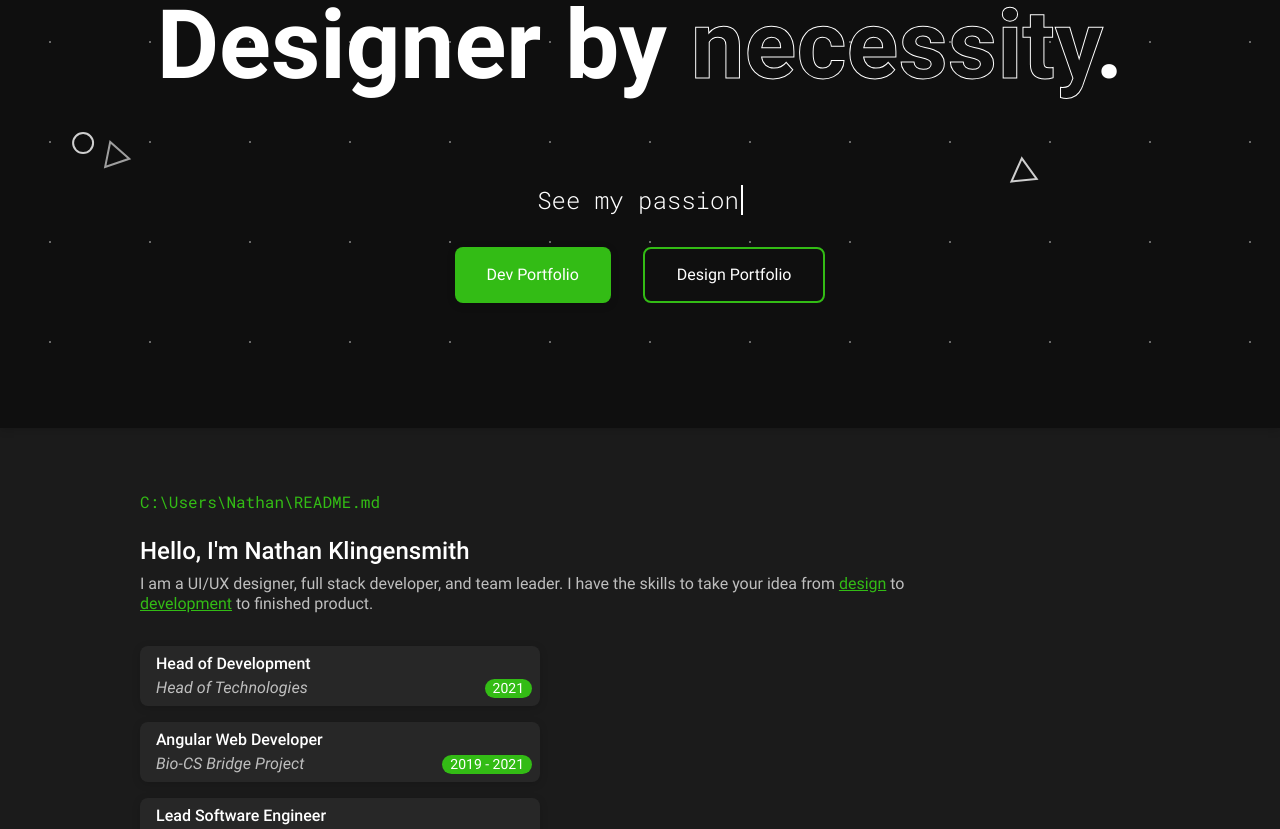
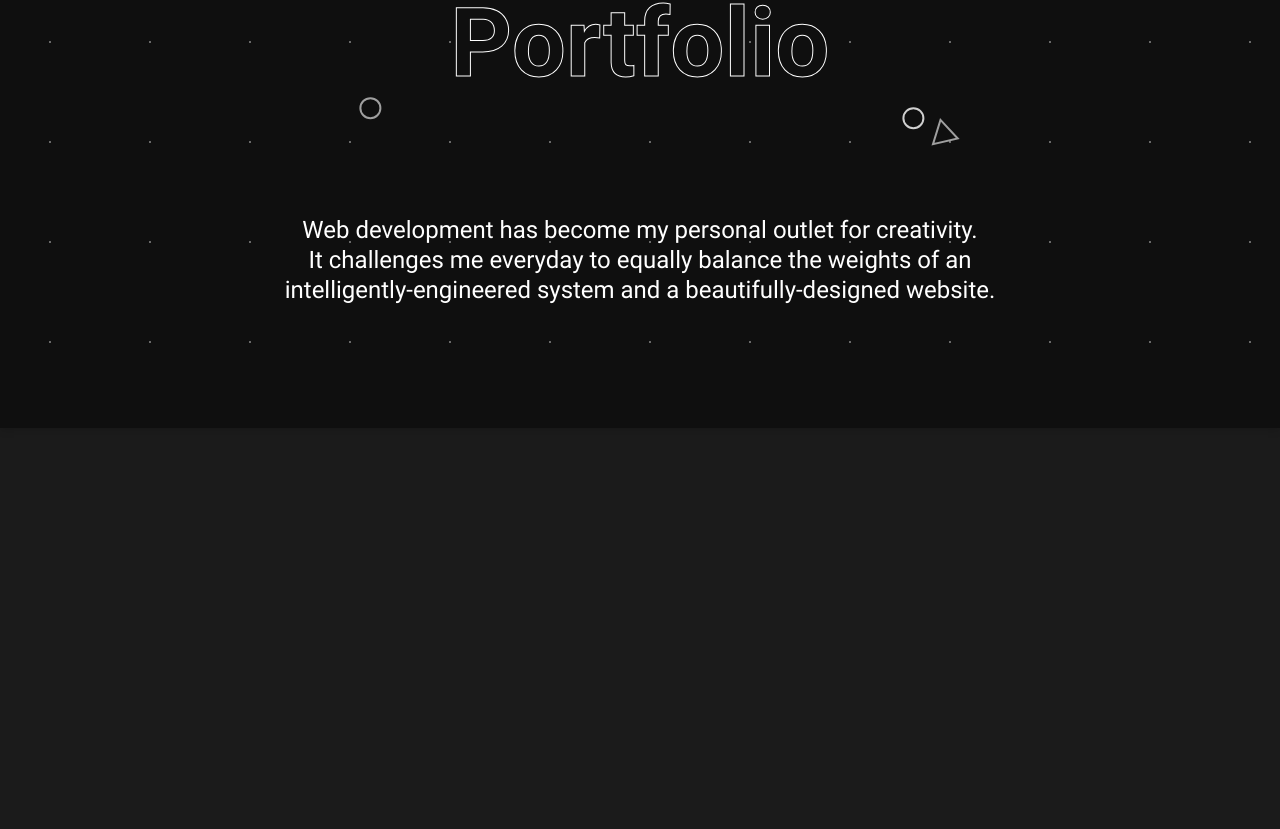
Before and after one commit to Paradoxdotexe/theNJK, a Vue app: page /development in a window 1280 px wide. Shown: the part 372-1201 px from the top of the page. After the commit the page ends 864 px from the top, so only its background shows below. Built offline with nearby package versions, Linux system fonts and the light colour scheme.

Commit message:
Add DesignPage and DevelopmentPage with banners

```diff
--- a/src/components/graphics/Graphics.vue
+++ b/src/components/graphics/Graphics.vue
@@ -10,11 +10,15 @@
 <script lang="ts">
 import { defineComponent, computed } from 'vue';
 import GraphicsHome from '@/components/graphics/GraphicsHome.vue';
+import GraphicsDevelopment from '@/components/graphics/GraphicsDevelopment.vue';
+import GraphicsDesign from '@/components/graphics/GraphicsDesign.vue';
 
 export default defineComponent({
   name: 'Icon',
   components: {
-    GraphicsHome
+    GraphicsHome,
+    GraphicsDevelopment,
+    GraphicsDesign
   },
   props: {
     name: {
--- /dev/null
+++ b/src/components/graphics/GraphicsDesign.vue
@@ -0,0 +1,18 @@
+<template>
+  <polygon id="Triangle" class="cls-1" points="847.11 324.79 839.92 349.15 864.61 343.2 847.11 324.79"/>
+  <circle id="Circle" class="cls-2" cx="865.42" cy="304.46" r="10"/>
+  <circle id="Circle-2" data-name="Circle" class="cls-3" cx="811.39" cy="97.14" r="10"/>
+  <polygon id="Triangle-2" data-name="Triangle" class="cls-2" points="401.65 77.44 384.38 58.81 376.88 83.08 401.65 77.44"/>
+  <polygon id="Triangle-3" data-name="Triangle" class="cls-1" points="345.8 317.32 335.44 340.51 360.7 337.89 345.8 317.32"/>
+  <circle id="Circle-3" data-name="Circle" class="cls-1" cx="357.3" cy="57.17" r="10"/>
+</template>
+
+<script>
+export default {
+  name: 'Graphics' + 'Design'
+};
+</script>
+
+<style lang="scss">
+  .cls-1,.cls-2,.cls-3{fill:none;stroke:#fff;stroke-miterlimit:10;stroke-width:2px;}.cls-1{opacity:0.8;}.cls-2{opacity:0.6;}.cls-3{opacity:0.6;}
+</style>
--- /dev/null
+++ b/src/components/graphics/GraphicsDevelopment.vue
@@ -0,0 +1,18 @@
+<template>
+  <polygon id="Triangle" class="cls-1" points="228.41 70.56 223.83 95.55 247.76 87.02 228.41 70.56"/>
+  <circle id="Circle" class="cls-2" cx="248.9" cy="50.44" r="10"/>
+  <circle id="Circle-2" data-name="Circle" class="cls-3" cx="330.39" cy="325.14" r="10"/>
+  <polygon id="Triangle-2" data-name="Triangle" class="cls-2" points="917.75 355.48 900.48 336.85 892.98 361.12 917.75 355.48"/>
+  <polygon id="Triangle-3" data-name="Triangle" class="cls-3" points="958.8 49.32 948.44 72.51 973.7 69.89 958.8 49.32"/>
+  <circle id="Circle-3" data-name="Circle" class="cls-1" cx="873.4" cy="335.21" r="10"/>
+</template>
+
+<script>
+export default {
+  name: 'Graphics' + 'Development'
+};
+</script>
+
+<style lang="scss">
+  .cls-1,.cls-2,.cls-3{fill:none;stroke:#fff;stroke-miterlimit:10;stroke-width:2px;}.cls-1{opacity:0.8;}.cls-2{opacity:0.6;}.cls-3{opacity:0.6;}
+</style>
--- a/src/data/roles.ts
+++ b/src/data/roles.ts
@@ -7,18 +7,13 @@ interface Role {
 const Roles: Role[] = [
   {
     title: 'Head of Development',
-    company: 'Head of Technologies',
+    company: 'Pallyt Technologies',
     years: 2021
   },
   {
     title: 'Angular Web Developer',
     company: 'Bio-CS Bridge Project',
     years: [2019, 2020, 2021]
-  },
-  {
-    title: 'Lead Software Engineer',
-    company: 'CS 3733 Software Engineering',
-    years: 2019
   },
   {
     title: 'Network Automation Intern',
--- /dev/null
+++ b/src/pages/DesignPage.vue
@@ -0,0 +1,45 @@
+<template>
+  <Header />
+  <!-- BANNER -->
+  <Banner graphics="Design">
+    <template v-slot:title>
+      Design<br><span>Portfolio</span>
+    </template>
+    <template v-slot:content>
+      <div class="banner__caption">
+        Although I am by no means an artist, I have an eye for what looks good
+        and what users think is functional, yet attractive. I have integrated this
+        skill into how I design everything from websites to logos.
+      </div>
+    </template>
+  </Banner>
+  <!-- CONTENT -->
+  <div class="content">
+  </div>
+</template>
+
+<script lang="ts">
+import { defineComponent } from 'vue';
+import Header from "@/components/Header.vue";
+import Banner from "@/components/Banner.vue";
+
+export default defineComponent({
+  name: "DesignPage",
+  components: {
+    Header,
+    Banner
+  },
+  setup() {
+  }
+});
+</script>
+
+<style lang="scss" scoped>
+.banner__caption {
+  @include mix-banner-caption;
+}
+
+.content {
+  @include mix-content;
+}
+</style>
--- /dev/null
+++ b/src/pages/DevelopmentPage.vue
@@ -0,0 +1,44 @@
+<template>
+  <Header />
+  <!-- BANNER -->
+  <Banner graphics="Development">
+    <template v-slot:title>
+      Development<br><span>Portfolio</span>
+    </template>
+    <template v-slot:content>
+      <div class="banner__caption">
+        Web development has become my personal outlet for creativity.<br>
+        It challenges me everyday to equally balance the weights of an intelligently-engineered system and a beautifully-designed website.
+      </div>
+    </template>
+  </Banner>
+  <!-- CONTENT -->
+  <div class="content">
+  </div>
+</template>
+
+<script lang="ts">
+import { defineComponent } from 'vue';
+import Header from "@/components/Header.vue";
+import Banner from "@/components/Banner.vue";
+
+export default defineComponent({
+  name: "DevelopmentPage",
+  components: {
+    Header,
+    Banner
+  },
+  setup() {
+  }
+});
+</script>
+
+<style lang="scss" scoped>
+.banner__caption {
+  @include mix-banner-caption;
+}
+
+.content {
+  @include mix-content;
+}
+</style>
--- a/src/pages/HomePage.vue
+++ b/src/pages/HomePage.vue
@@ -29,7 +29,7 @@
         :key="i"
         :title="role.title"
         :subtitle="role.company"
-        :tag="Array.isArray(role.years) ? `${Math.min(...role.years)} - ${Math.max(...role.years)}` : role.years"
+        :tag="Array.isArray(role.years) ? `${Math.min(...role.years)} - ${Math.max(...role.years)}` : `${role.years}`"
       ></ContentCard>
 
       <!-- EDUCATION -->
@@ -114,14 +114,10 @@ export default defineComponent({
 }
 
 .content {
-  display: flex;
-  justify-content: center;
-  padding-bottom: $gap-xl * 2;
+  @include mix-content;
 
   .content__framework {
-    display: flex;
-    flex-direction: column;
-    max-width: $max-width;
+    @include mix-content-framework;
 
     .content__courses {
       display: flex;
--- a/src/router.ts
+++ b/src/router.ts
@@ -1,5 +1,7 @@
 import { createRouter, createWebHistory, RouteRecordRaw } from 'vue-router';
 import HomePage from "@/pages/HomePage.vue";
+import DevelopmentPage from "@/pages/DevelopmentPage.vue";
+import DesignPage from "@/pages/DesignPage.vue";
 
 const routes = [
   {
@@ -10,12 +12,12 @@ const routes = [
   {
     path: '/development',
     name: 'Development',
-    component: HomePage
+    component: DevelopmentPage
   },
   {
     path: '/design',
     name: 'Design',
-    component: HomePage
+    component: DesignPage
   }
 ];
 
--- a/src/styles/_mixins.scss
+++ b/src/styles/_mixins.scss
@@ -73,3 +73,24 @@ $shadow-blur: 8px;
     color: $color;
   }
 }
+
+// content
+@mixin mix-content {
+  display: flex;
+  justify-content: center;
+  padding-bottom: $gap-xl * 2;
+}
+
+@mixin mix-content-framework {
+  display: flex;
+  flex-direction: column;
+  max-width: $max-width;
+}
+
+// banner
+@mixin mix-banner-caption {
+  margin-top: $gap-xl;
+  width: 760px;
+  font-size: $font-size-xl;
+  text-align: center;
+}
```
Also changed, not shown: graphics/GraphicsDesign.svg (added), graphics/GraphicsDevelopment.svg (added).
